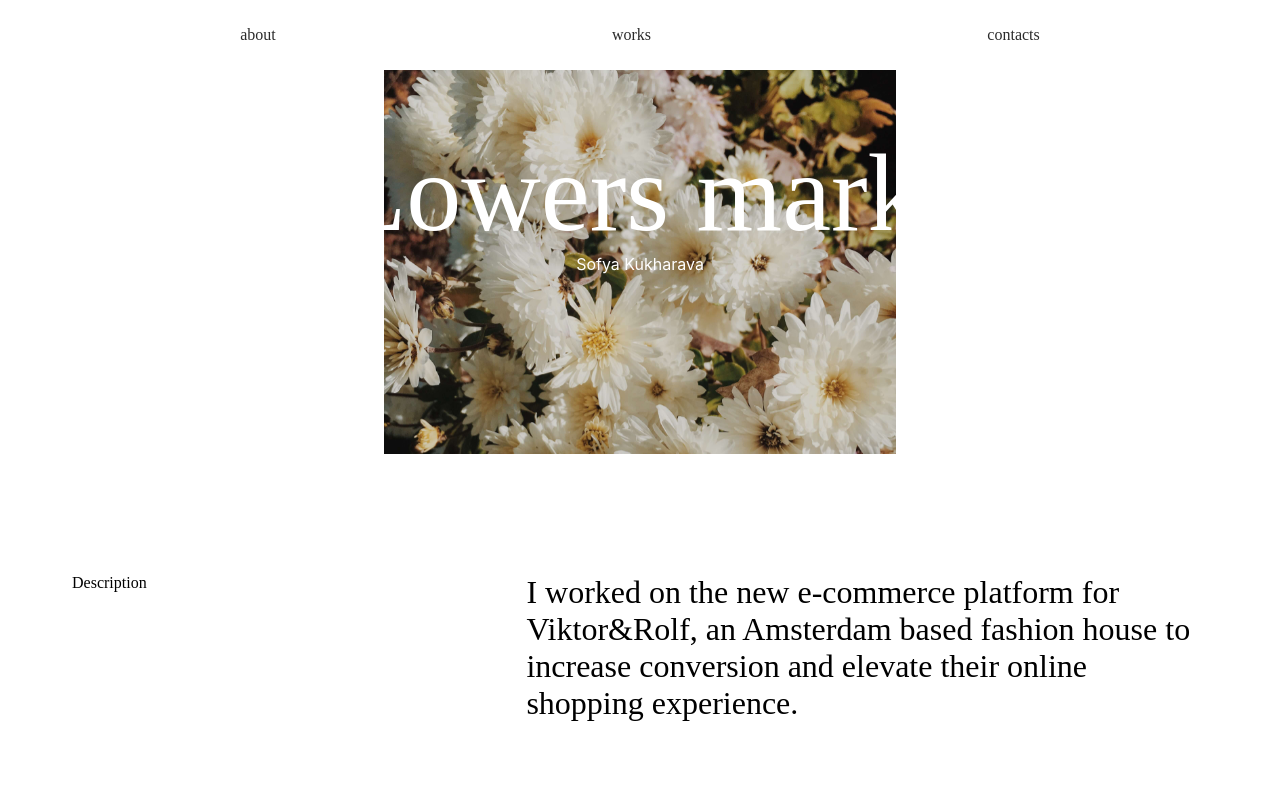
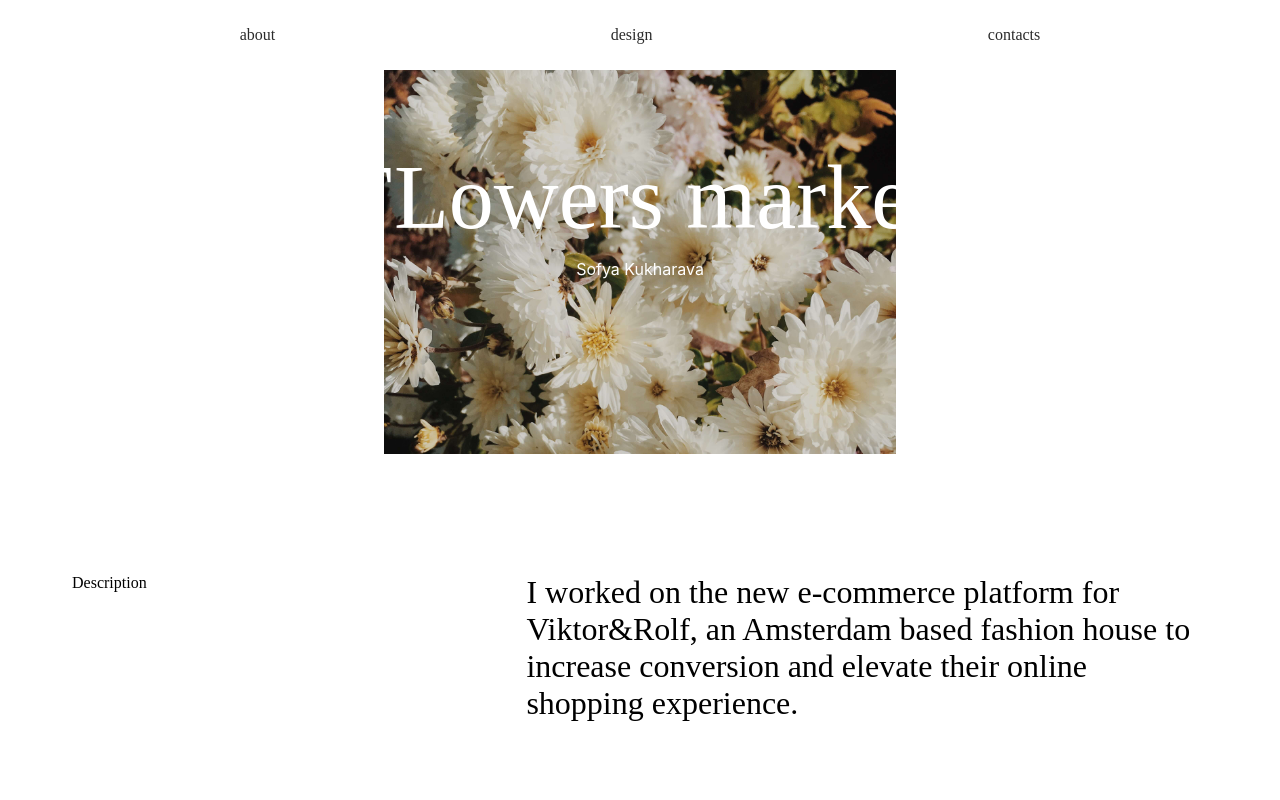
Before and after one commit to sofyakukhareva/Portfolio, a plain HTML site: page projects/flowers_market.html in a window 1280 px wide. Shown: the top 800 px of the page. Drawn offline with Linux system fonts and the light colour scheme.

Commit message:
upd:fixed bags

```diff
--- a/projects/flowers_market.html
+++ b/projects/flowers_market.html
@@ -12,7 +12,7 @@
     <nav>
         <ul>
             <li><a href="#about">about</a></li>
-            <li><a href="#works">works</a></li>
+            <li><a href="#design">design</a></li>
             <li><a href="#contacts">contacts</a></li>
         </ul>
     </nav>
@@ -46,6 +46,7 @@
         </div>
     </div>
     </div>
+    <div class="design"  id="design"></div>
     <div class="figma_picture">
         <img src="../assets/homepage.png"/>
     </div>
--- a/projects/style.css
+++ b/projects/style.css
@@ -32,7 +32,7 @@
     margin-right: auto;
     max-width: 100%;
     width: 80%;
-    margin-top: 3%;
+    margin-top: 10%;
 }
 .right_column{
     width: 60%;
@@ -96,14 +96,14 @@ a:hover{
     width: 100%;
     text-align: center;
     margin: 0;
-    position: fixed;
+    position: absolute;
     top:50%;
     left:50%;
     transform:translate(-50%, -50%);
 
 }
 .project_hero .hero_description{
-    top:25%;
+    top:30%;
 }
 .hero_description p{
     color: white;
@@ -112,7 +112,7 @@ h1{
     font-family: 'Playfair Display';
     font-style: normal;
     font-weight: 500;
-    font-size: 110px;
+    font-size: 90px;
     line-height: 128px;
     color: rgb(255, 255, 255);
 }
```
